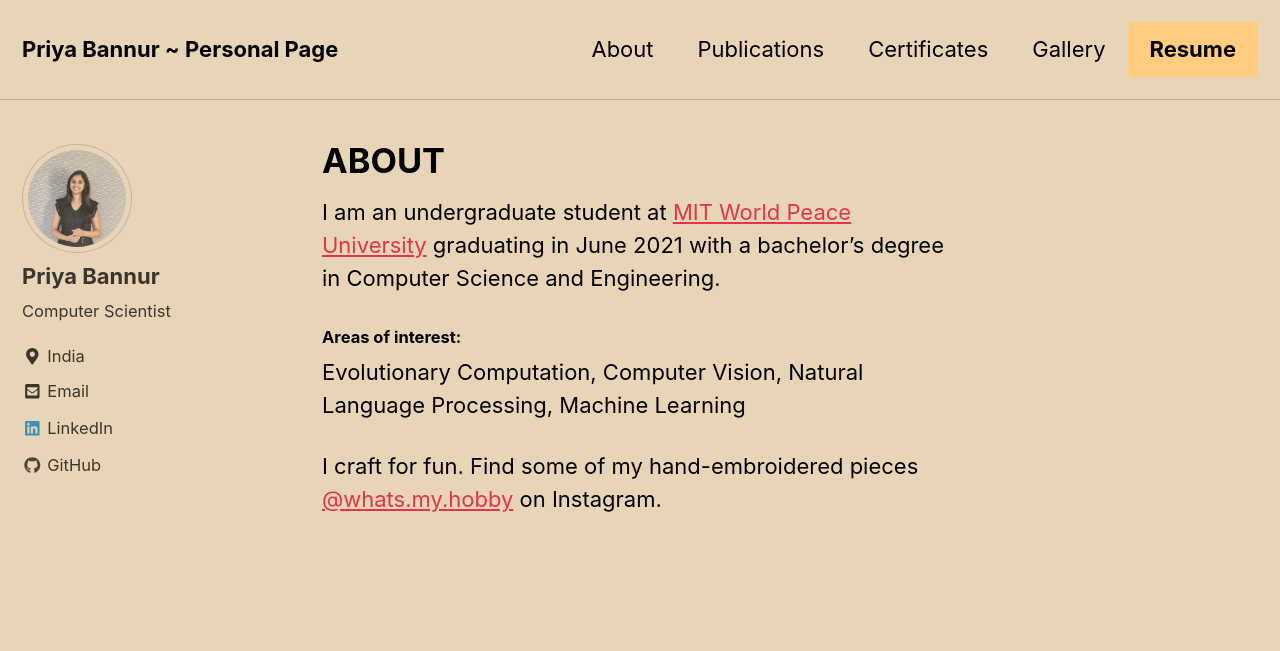
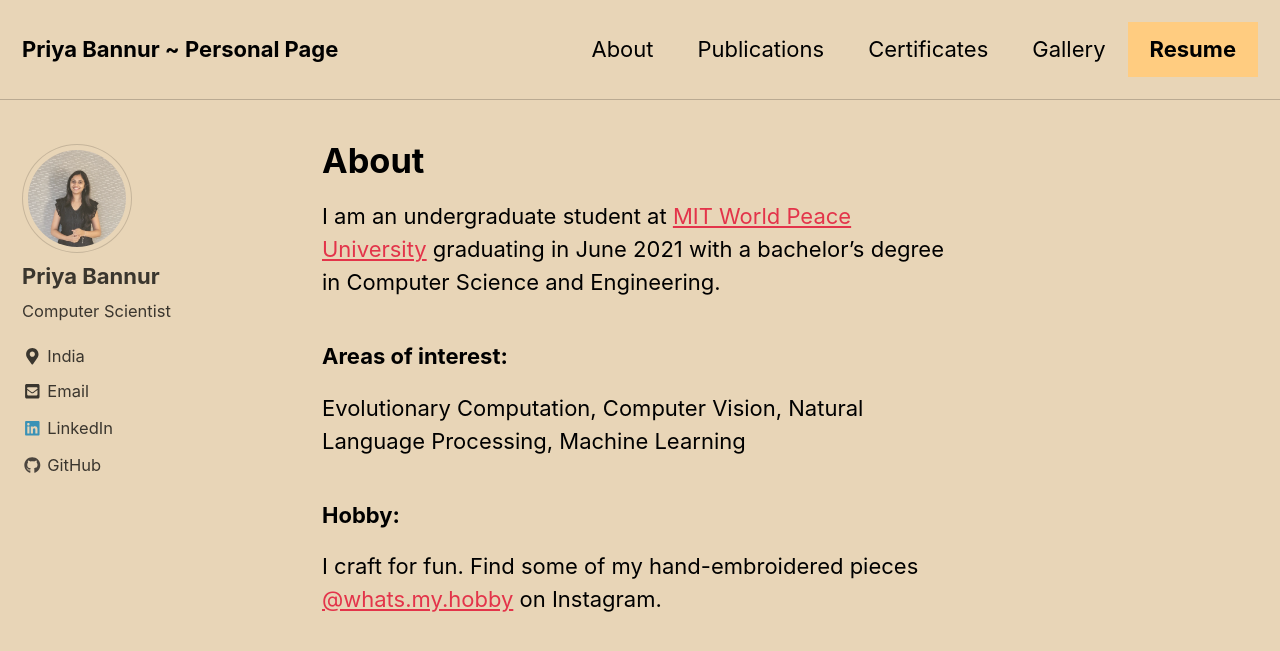
Before and after one commit to Priya-SB/Priya-SB.github.io, a Jekyll site: the page built from _pages/about.md, in a window 1280 px wide and 900 px high. Shown: the top 651 px of the window. Built offline with Jekyll 4.4.1, drawn with Linux system fonts in a browser that asks for light colours; nearby versions of some CDN libraries.

Commit message:
Update about.md

```diff
--- a/_pages/about.md
+++ b/_pages/about.md
@@ -1,11 +1,14 @@
 ---
-title: "ABOUT"
+layout: posts
+title: "About"
 permalink: /about/
+author_profile: true
 ---
 
 I am an undergraduate student at [MIT World Peace University](https://mitwpu.edu.in/) graduating in June 2021 with a bachelor's degree in Computer Science and Engineering.
 
-#### Areas of interest:
+### Areas of interest:
 Evolutionary Computation, Computer Vision, Natural Language Processing, Machine Learning
 
+### Hobby:
 I craft for fun. Find some of my hand-embroidered pieces [@whats.my.hobby](https://www.instagram.com/whats.my.hobby/?hl=en) on Instagram.
```
